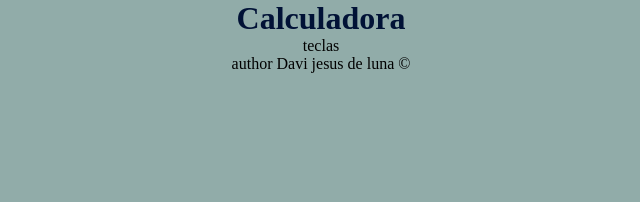
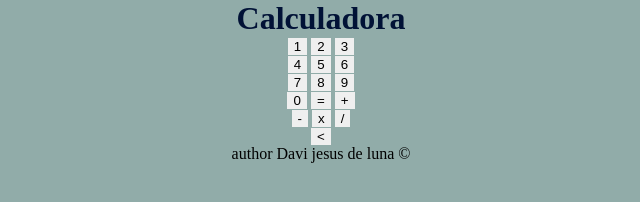
Before and after one commit to Davijluna/Calculo-no-terminal, a plain HTML site: page index.html in a window 1280 px wide. Shown: the whole page, without its empty margins (319-959 px from the left). Drawn offline with Linux system fonts and the light colour scheme.

Commit message:
feat: adicionando botões a calculadora

```diff
--- a/index.html
+++ b/index.html
@@ -14,8 +14,32 @@
     <main>
         <div class="calculadora-principal" align="center">
 
-            <div>teclas</div>
-
+           <div>
+            <button onclick="#">1</button>
+            <button onclick="#">2</button>
+            <button onclick="#">3</button>
+           </div>
+           <div>
+            <button onclick="#">4</button>
+            <button onclick="#">5</button>
+            <button onclick="#">6</button>
+           </div>
+           <div>
+            <button onclick="#">7</button>
+            <button onclick="#">8</button>
+            <button onclick="#">9</button>
+           </div>
+           <div>
+            <button onclick="#">0</button>
+            <button onclick="#">=</button>
+            <button onclick="#">+</button>
+           </div>
+           <div>
+            <button onclick="#">-</button>
+            <button onclick="#">x</button>
+            <button onclick="#">/</button>
+           </div>
+            <button onclick="#"><</button>
         </div>
     </main>
 
```
